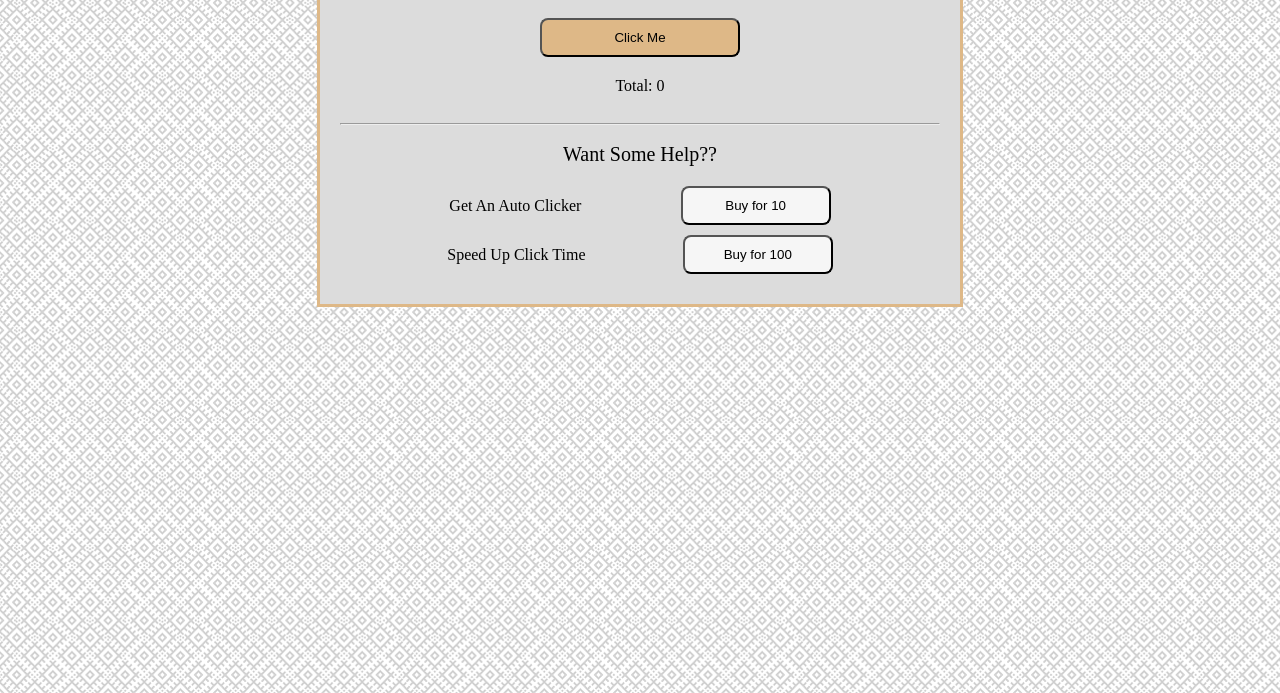
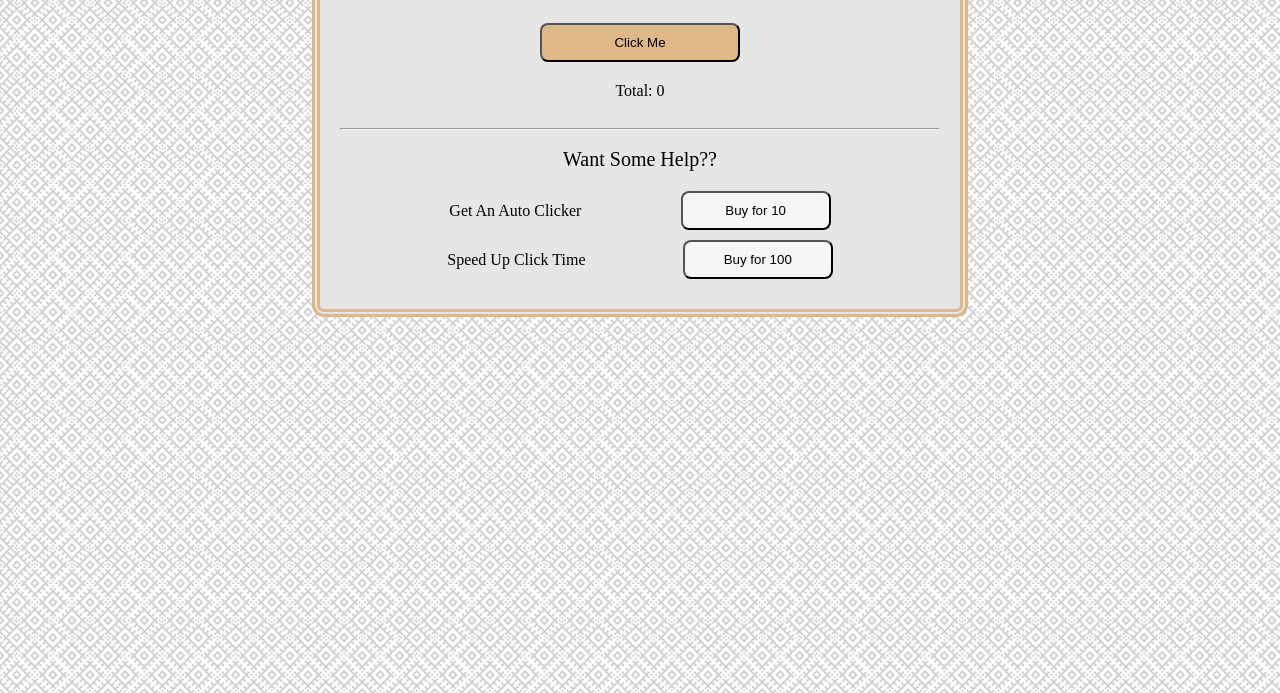
Before and after one commit to hnbarr/Checkpoint3, a plain HTML site: page index.html in a window 1280 px wide. Shown: the part 107-800 px from the top of the page. Drawn offline with nearby package versions, Linux system fonts and the light colour scheme.

Commit message:
slight change

```diff
--- a/css/style.css
+++ b/css/style.css
@@ -3,10 +3,11 @@ body {
     background-image: url(../img/circuit.png);
 }
 .container {
-    background-color: gainsboro;
+    background-color: #E6E6E6;
     text-align: center;
     width: 600px;
-    border: 3px solid burlywood;
+    border: 8px double burlywood;
+    border-radius: 12px;
     margin: 0 auto;
     margin-top: 30px;
     padding: 20px;
```
